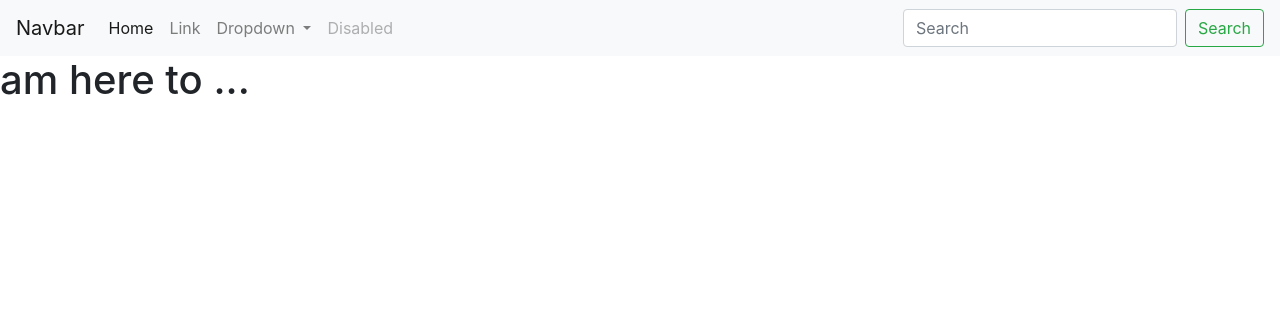
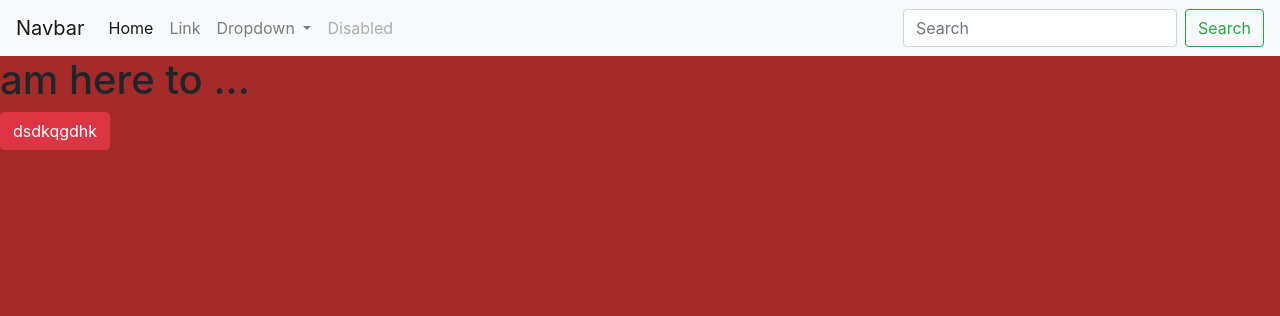
Before and after one commit to munenelewis/Gallery, a Django app: page /photos/ in a window 1280 px wide. Shown: the top 316 px of the page. Run offline with Django 3.2, Linux system fonts and the light colour scheme; some libraries are stand-ins or nearby versions.

Commit message:
added a loads tag nto welcome.html that makes my css link work

```diff
--- a/gallery/photos/templates/welcome.html
+++ b/gallery/photos/templates/welcome.html
@@ -2,6 +2,11 @@
 
 
 {% block content %}
+<head>
+    {% load static %}
+        <link rel="stylesheet" href="{% static 'css/welcome/photos.css' %}" type="text/css">
+</head>
 <h1> am here to ... </h1>
 
+<button class="btn btn-danger"> dsdkqgdhk</button>
 {% endblock  %}
```
